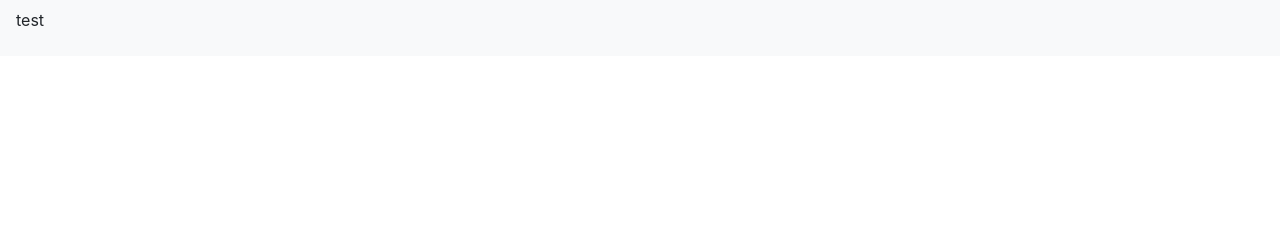
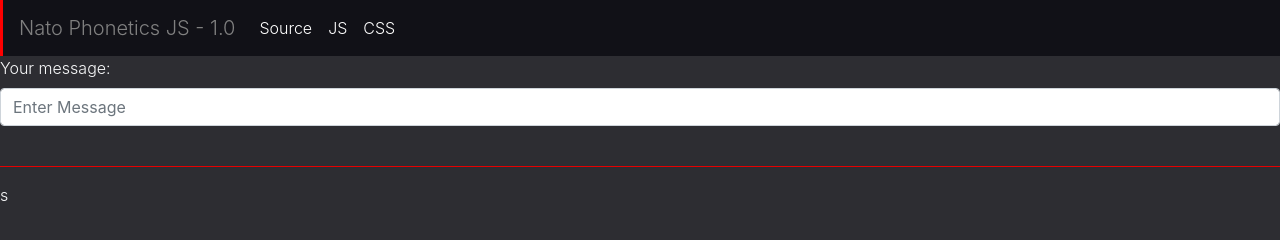
Before and after one commit to PapyrusCompendium/Nato-PhoneticsJS, a plain HTML site: page index.html in a window 1280 px wide. Drawn offline with nearby package versions, Linux system fonts and the light colour scheme.

Commit message:
Update index.html

```diff
--- a/index.html
+++ b/index.html
@@ -3,16 +3,44 @@
     <title>Nato Phonetics JS</title>
     <meta name="viewport" content="width=device-width, initial-scale=1">
     <link rel="stylesheet" href="https://maxcdn.bootstrapcdn.com/bootstrap/4.3.1/css/bootstrap.min.css">
+    <link rel="stylesheet" href="Style.css">
 
     <script src="https://ajax.googleapis.com/ajax/libs/jquery/3.3.1/jquery.min.js"></script>
     <script src="https://cdnjs.cloudflare.com/ajax/libs/popper.js/1.14.7/umd/popper.min.js"></script>
     <script src="https://maxcdn.bootstrapcdn.com/bootstrap/4.3.1/js/bootstrap.min.js"></script>
         <nav class="navbar navbar-expand-lg navbar-light bg-light NavTheme">
-            <p>test</p>
+            <a style="color: gray;" class="navbar-brand" href="https://papyruscompendium.github.io/Nato-PhoneticsJS/">Nato Phonetics JS - 1.0</a>
+
+            <button class="navbar-toggler" type="button" data-toggle="collapse" data-target="#navbarSupportedContent" aria-controls="navbarSupportedContent" aria-expanded="false" aria-label="Toggle navigation">
+                <span class="navbar-toggler-icon"></span>
+            </button>
+
+            <div class="collapse navbar-collapse" id="navbarSupportedContent">
+                <ul class="navbar-nav mr-auto">
+                    <li class="nav-item active">
+                        <a style="color: white;" class="nav-link" href="https://github.com/PapyrusCompendium/Nato-PhoneticsJS">Source <span class="sr-only"></span></a>
+                    </li>
+
+                    <li class="nav-item">
+                        <a style="color: white;"class="nav-link" href="https://github.com/PapyrusCompendium/Nato-PhoneticsJS/blob/master/NP.js" target="blank_">JS<span class="sr-only"></span></a>
+                    </li>
+
+                    <li class="nav-item">
+                        <a style="color: white;"class="nav-link" href="https://github.com/PapyrusCompendium/Nato-PhoneticsJS/blob/master/Style.css" target="blank_">CSS<span class="sr-only"></span></a>
+                    </li>
+                </ul>
+            </div>
         </nav>
     </header>
 
-    <body>
-
+    <body class="text-light font-weight-light" style="background-color: rgb(45, 45, 50);">
+        <div class="content">
+            <label>Your message:</label>
+            <input type="text" class="form-control" id="message" placeholder="Enter Message">
+            <br>
+            <hr style="background-color: red;">
+            <p id="output">s</p>
+        </div>
     </body>
+    <script src="NP.js"></script>
 </html>
```
